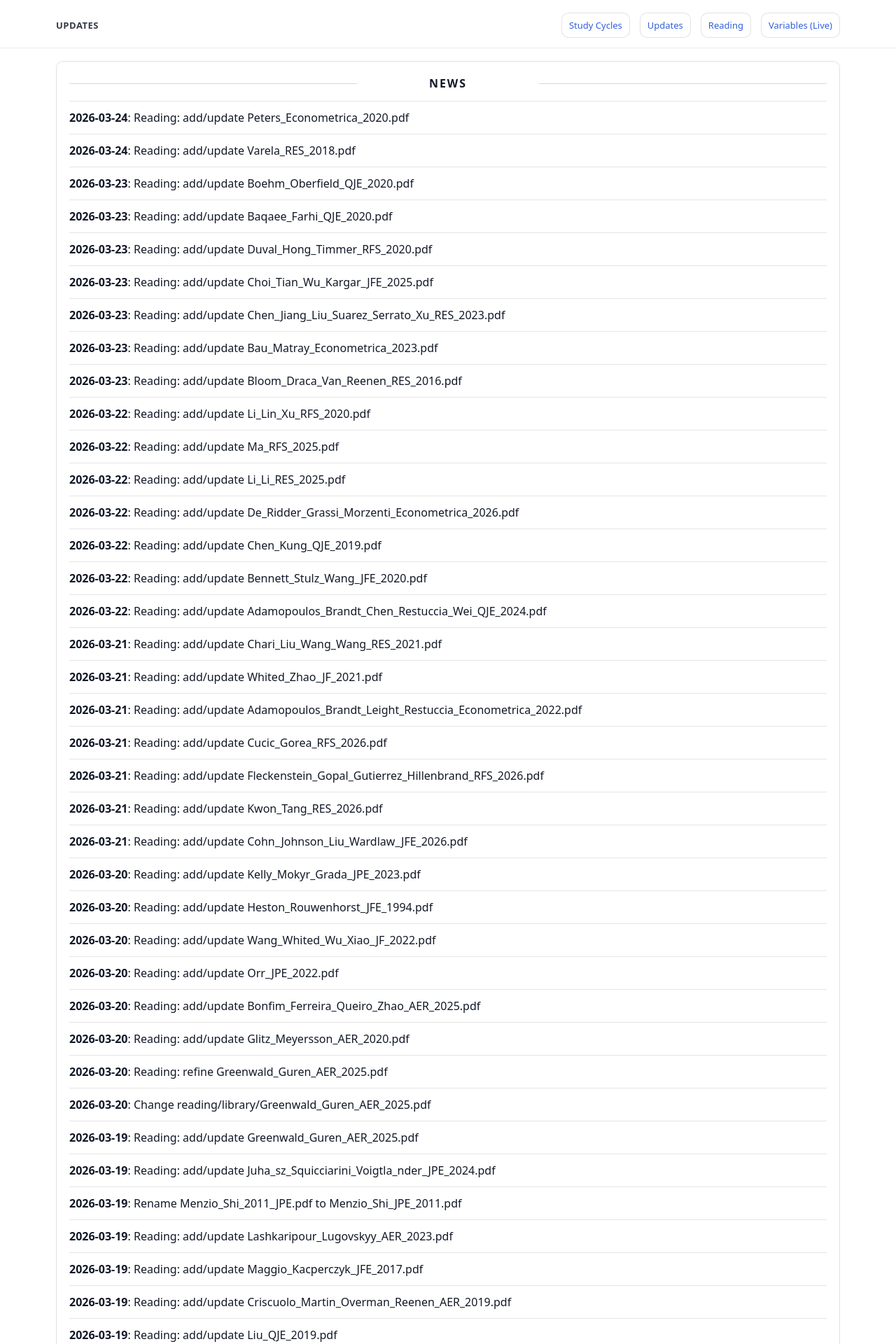
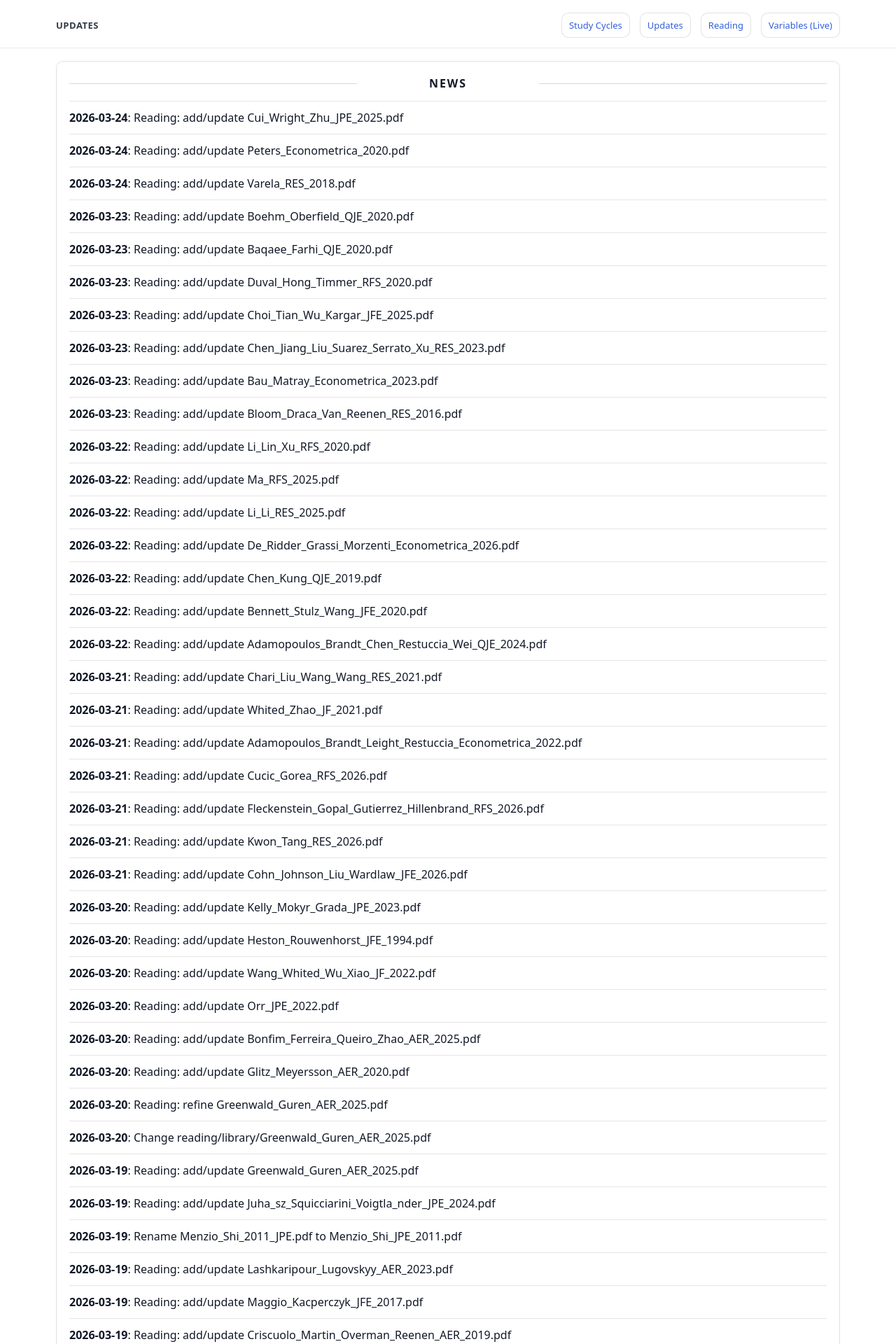
Before and after one commit to yaxinzn/study-archive, a Jekyll site: the page built from updates/index.md, in a window 1280 px wide. Shown: the top 1920 px of the page at 70% size. Built offline with Jekyll 4.4.1, drawn with Linux system fonts in a browser that asks for light colours; some of the changed text lies outside the part shown.

Commit message:
chore: update NEWS feed

```diff
--- a/_data/news.yml
+++ b/_data/news.yml
@@ -1,4 +1,7 @@
 # Auto-generated update history (sorted newest -> oldest). Do not edit manually.
+- ts: "1774347487"
+  date: "2026-03-24"
+  title: "Reading: add/update Cui_Wright_Zhu_JPE_2025.pdf"
 - ts: "1774313165"
   date: "2026-03-24"
   title: "Reading: add/update Peters_Econometrica_2020.pdf"
```
